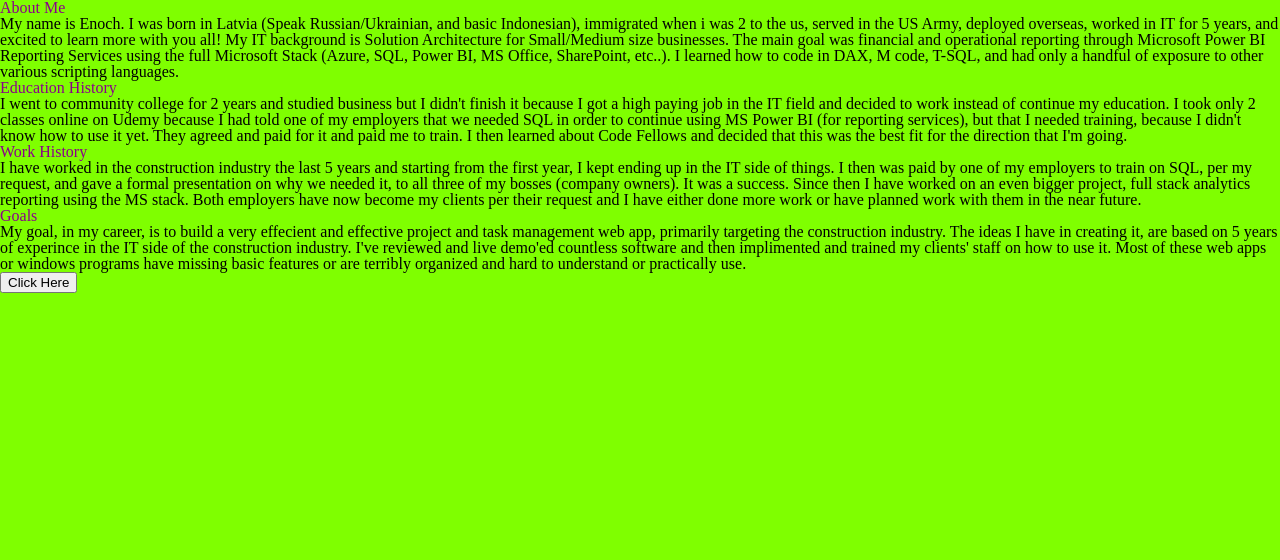
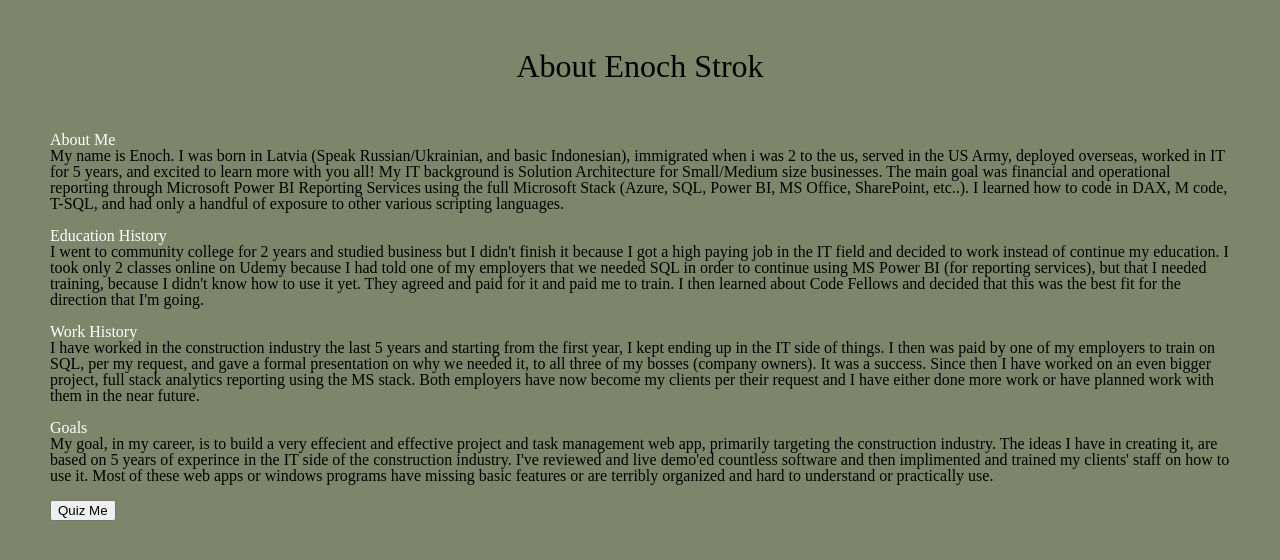
Before and after one commit to enoch-strok/201lab02, a plain HTML site: page index.html in a window 1280 px wide. Drawn offline with Linux system fonts and the light colour scheme.

Commit message:
uploading final touches, css, js button, project completed

```diff
--- a/app.js
+++ b/app.js
@@ -13,6 +13,9 @@ console.log('proof of life!');
 // console.log("You should check it out!");
 // }
 
+
+
+function appjs() {
 //---------------------------------------------------------------//
 //-----------------Questions To Be Asked To User-----------------// [DONE]
 //---------------------------------------------------------------//
@@ -49,7 +52,7 @@ var promptUserName = prompt(questionUserName)
 
 //-----------------BornLocation Prompt, If Statment, Console Log [DONE]
 var promptOneBornLocation = prompt(questionOneBornLocation)
-if(promptOneBornLocation.toLowerCase() === "yes" || promptOneBornLocation === "y"){
+if (promptOneBornLocation.toLowerCase() === "yes" || promptOneBornLocation === "y") {
     console.log(answerOneBornLocationCorrect)
 } else {
     console.log(answerOneBornLocationIncorrect)
@@ -57,7 +60,7 @@ console.log(answerOneBornLocationIncorrect)
 
 //-----------------TwoConstructionIndustryYears Prompt, If Statment, Console Log [DONE]
 var promptTwoConstructionIndustryYears = prompt(questionTwoConstructionIndustryYears)
-if(promptTwoConstructionIndustryYears.toLowerCase() === "yes" || promptTwoConstructionIndustryYears.toLowerCase() === "y"){
+if (promptTwoConstructionIndustryYears.toLowerCase() === "yes" || promptTwoConstructionIndustryYears.toLowerCase() === "y") {
     console.log(answerTwoConstructionIndustryYearsCorrect)
 } else {
     console.log(answerTwoConstructionIndustryYearsIncorrect)
@@ -65,7 +68,7 @@ if(promptTwoConstructionIndustryYears.toLowerCase() === "yes" || promptTwoConstr
 
 //-----------------ThreeWhoPaidForUdemyClasses Prompt, If Statment, Console Log [DONE]
 var promptThreeWhoePaidForUdemyClasses = prompt(questionThreeWhoPaidForUdemyClasses)
-if(promptThreeWhoePaidForUdemyClasses.toLowerCase() === "yes" || promptThreeWhoePaidForUdemyClasses.toLowerCase() === "y"){
+if (promptThreeWhoePaidForUdemyClasses.toLowerCase() === "yes" || promptThreeWhoePaidForUdemyClasses.toLowerCase() === "y") {
     console.log(answerThreeWhoPaidForUdemyClassesCorrect)
 } else {
     console.log(answerThreeWhoPaidForUdemyClassesIncorrect)
@@ -73,7 +76,7 @@ if(promptThreeWhoePaidForUdemyClasses.toLowerCase() === "yes" || promptThreeWhoe
 
 //-----------------FourEmployerClients Prompt, If Statment, Console Log [DONE]
 var promptFourEmployerClients = prompt(questionFourEmployerClients)
-if(promptFourEmployerClients.toLowerCase() === "yes" || promptFourEmployerClients.toLowerCase() === "y"){
+if (promptFourEmployerClients.toLowerCase() === "yes" || promptFourEmployerClients.toLowerCase() === "y") {
     console.log(answerFourEmployerClientsCorrect)
 } else {
     console.log(answerFourEmployerClientsIncorrect)
@@ -81,8 +84,9 @@ if(promptFourEmployerClients.toLowerCase() === "yes" || promptFourEmployerClient
 
 //-----------------FiveGoal Prompt, If Statment, Console Log [DONE]
 var promptFiveGoal = prompt(questionFiveGoal)
-if(promptTwoConstructionIndustryYears.toLowerCase() === "yes" || promptTwoConstructionIndustryYears.toLowerCase() === "y"){
+if (promptTwoConstructionIndustryYears.toLowerCase() === "yes" || promptTwoConstructionIndustryYears.toLowerCase() === "y") {
     console.log(answerFiveGoalCorrect)
 } else {
     console.log(answerFiveGoalIncorrect)
 }
+}
--- a/index.html
+++ b/index.html
@@ -9,33 +9,38 @@
 
 <body>
     <header>
-        <nav>
-        </nav>
+        <h1 class="heading">About Enoch Strok</h1>
     </header>
-    <main>
+    <main class="mainBox">
         <div>
             <h1 class = "boldHeading"> About Me </h1>
                 <p> My name is Enoch. I was born in Latvia (Speak Russian/Ukrainian, and basic Indonesian), immigrated when i was 2 to the us, served in the US Army, deployed overseas, worked in IT for 5 years, and excited to learn more with you all! My IT background is Solution Architecture for Small/Medium size businesses. The main goal was financial and operational reporting through Microsoft Power BI Reporting Services using the full Microsoft Stack (Azure, SQL, Power BI, MS Office, SharePoint, etc..). I learned how to code in DAX, M code, T-SQL, and had only a handful of exposure to other various scripting languages.
 
                 </p>
+                <br>
             <h1 class = "boldHeading"> Education History </h1>
                 <p> I went to community college for 2 years and studied business but I didn't finish it because I got a high paying job in the IT field and decided to work instead of continue my education. I took only 2 classes online on Udemy because I had told one of my employers that we needed SQL in order to continue using MS Power BI (for reporting services), but that I needed training, because I didn't know how to use it yet. They agreed and paid for it and paid me to train. I then learned about Code Fellows and decided that this was the best fit for the direction that I'm going.
 
                 </p>
+                <br>
             <h1 class = "boldHeading"> Work History </h1>
                 <p> I have worked in the construction industry the last 5 years and starting from the first year, I kept ending up in the IT side of things. I then was paid by one of my employers to train on SQL, per my request, and gave a formal presentation on why we needed it, to all three of my bosses (company owners). It was a success. Since then I have worked on an even bigger project, full stack analytics reporting using the MS stack. Both employers have now become my clients per their request and I have either done more work or have planned work with them in the near future.
 
                 </p>
+                <br>
             <h1 class = "boldHeading"> Goals </h1>
                 <p> My goal, in my career, is to build a very effecient and effective project and task management web app, primarily targeting the construction industry. The ideas I have in creating it, are based on 5 years of experince in the IT side of the construction industry. I've reviewed and live demo'ed countless software and then implimented and trained my clients' staff on how to use it. Most of these web apps or windows programs have missing basic features or are terribly organized and hard to understand or practically use.
 
                 </p>
+                <br>
         </div>
  <div>
-        <button onclick="window.location.href = '';">Click Here</button>
+    <button onclick="appjs()">Quiz Me</button>
+
  </div>
     </main>
     <footer></footer>
+    <script src="app.js"></script>
 </body>
 
 
--- a/style.css
+++ b/style.css
@@ -1,11 +1,6 @@
 body {
 
-    background-color: chartreuse;
-}
-
-.unorderedList {
-
-    background-color: darkblue;
+    background-color: rgb(125, 134, 106);
 }
 
 ol li {
@@ -17,5 +12,21 @@ ol li {
 
     font: 800;
     font: x-large;
-    color: darkmagenta;
+    color: rgb(255, 255, 255);
 }
+
+.mainBox {
+    margin-left: 50px;
+    margin-top: 50px;
+    margin-right: 50px;
+    align-self: center;
+}
+
+.heading {
+
+    margin-top: 50px;
+    text-align: center;
+    text-emphasis-style: bold;
+    font-size: xx-large;
+
+}
```
Also changed, not shown: userquiz.html (deleted, +0 -12 lines). Lines whose indentation alone changed are shown as unchanged.
